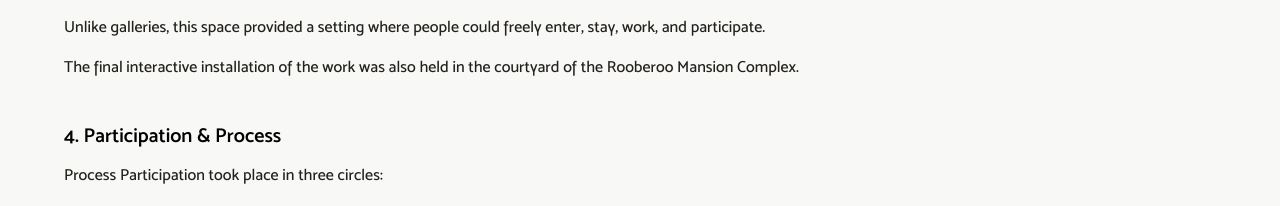
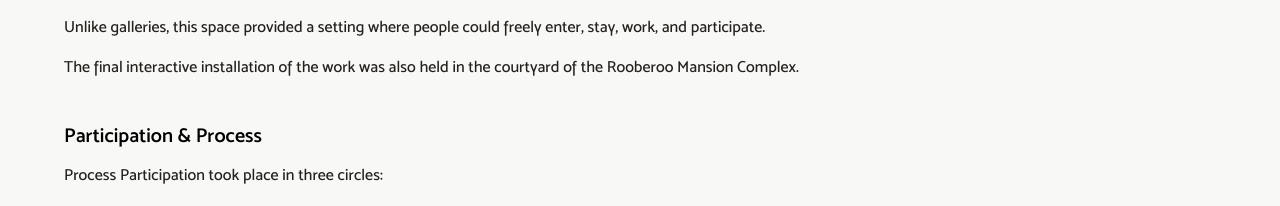
Before and after one commit to negarlatifian/bast, a Next.js app: page /repository/an-equivalence-of-our-distance in a window 1280 px wide. Shown: the part 1560-1766 px from the top of the page. Built offline with nearby package versions, Linux system fonts and the light colour scheme.

Commit message:
Remove participation heading number

```diff
--- a/app/repository/[slug]/page.tsx
+++ b/app/repository/[slug]/page.tsx
@@ -155,7 +155,7 @@ export default async function Page({
                 className='flex flex-col gap-3'
               >
                 <h2 className='text-lg font-semibold leading-7 text-black sm:text-xl sm:leading-7'>
-                  4. Participation & Process
+                  Participation & Process
                 </h2>
                 {subsection.title && (
                   <h3 className='text-base font-medium leading-6 text-[#4f4a43] sm:text-lg'>
```
